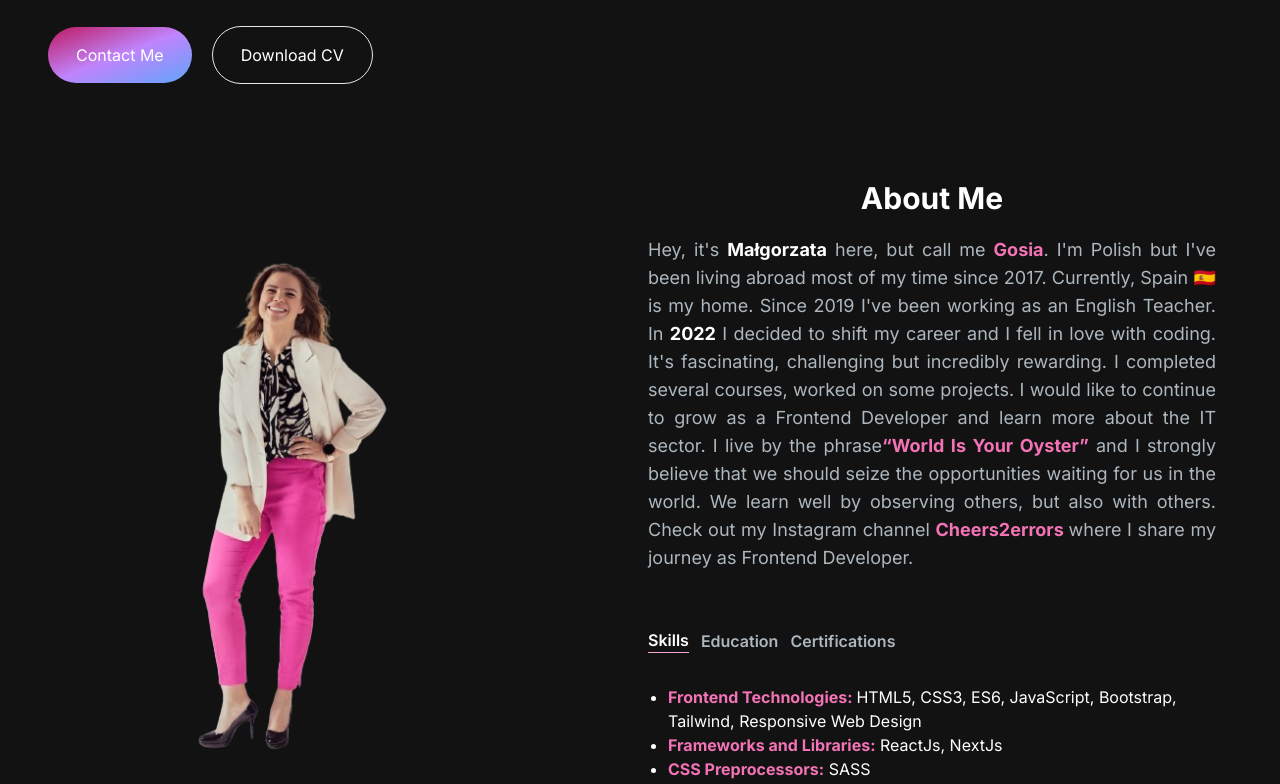
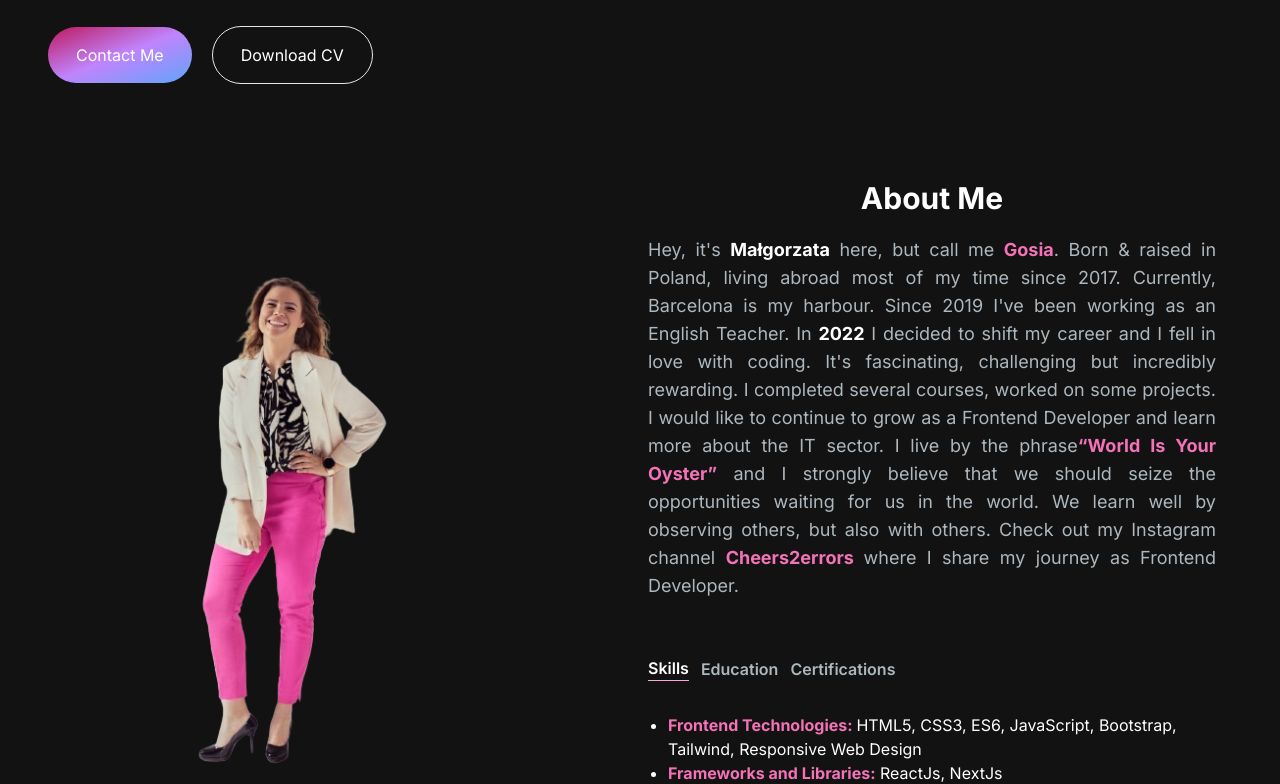
Before and after one commit to gosiast/NextJs-portfolio, a Next.js app: page / in a window 1280 px wide. Shown: the part 455-1239 px from the top of the page. Built offline with nearby package versions, Linux system fonts and the light colour scheme.

Commit message:
updated the About me section

```diff
--- a/app/components/AboutSection.jsx
+++ b/app/components/AboutSection.jsx
@@ -164,9 +164,9 @@ const AboutSection = () => {
           <p className="text-[#ADB7BE] text-justify md:text-lg mb-6">
             Hey, it&apos;s <strong className="text-white">Małgorzata</strong>{" "}
             here, but call me <strong className="text-pink-400">Gosia</strong>.
-            I&apos;m Polish but I&apos;ve been living abroad most of my time
-            since 2017. Currently, Spain 🇪🇸 is my home. Since 2019 I&apos;ve
-            been working as an English Teacher. In{" "}
+            Born & raised in Poland, living abroad most of my time since 2017.
+            Currently, Barcelona is my harbour. Since 2019 I&apos;ve been
+            working as an English Teacher. In{" "}
             <strong className="text-white">2022</strong> I decided to shift my
             career and I fell in love with coding. It&apos;s fascinating,
             challenging but incredibly rewarding. I completed several courses,
```
